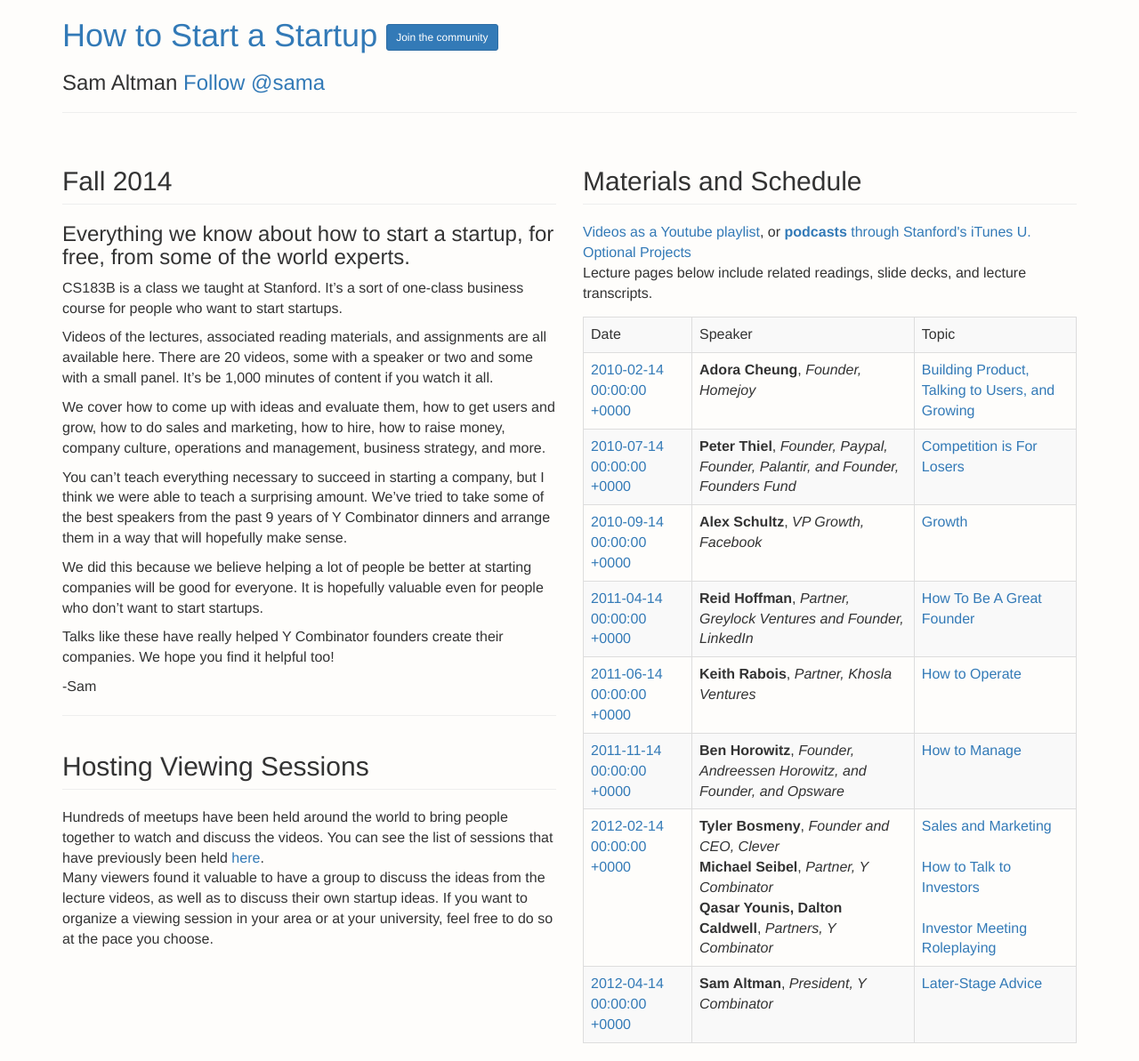
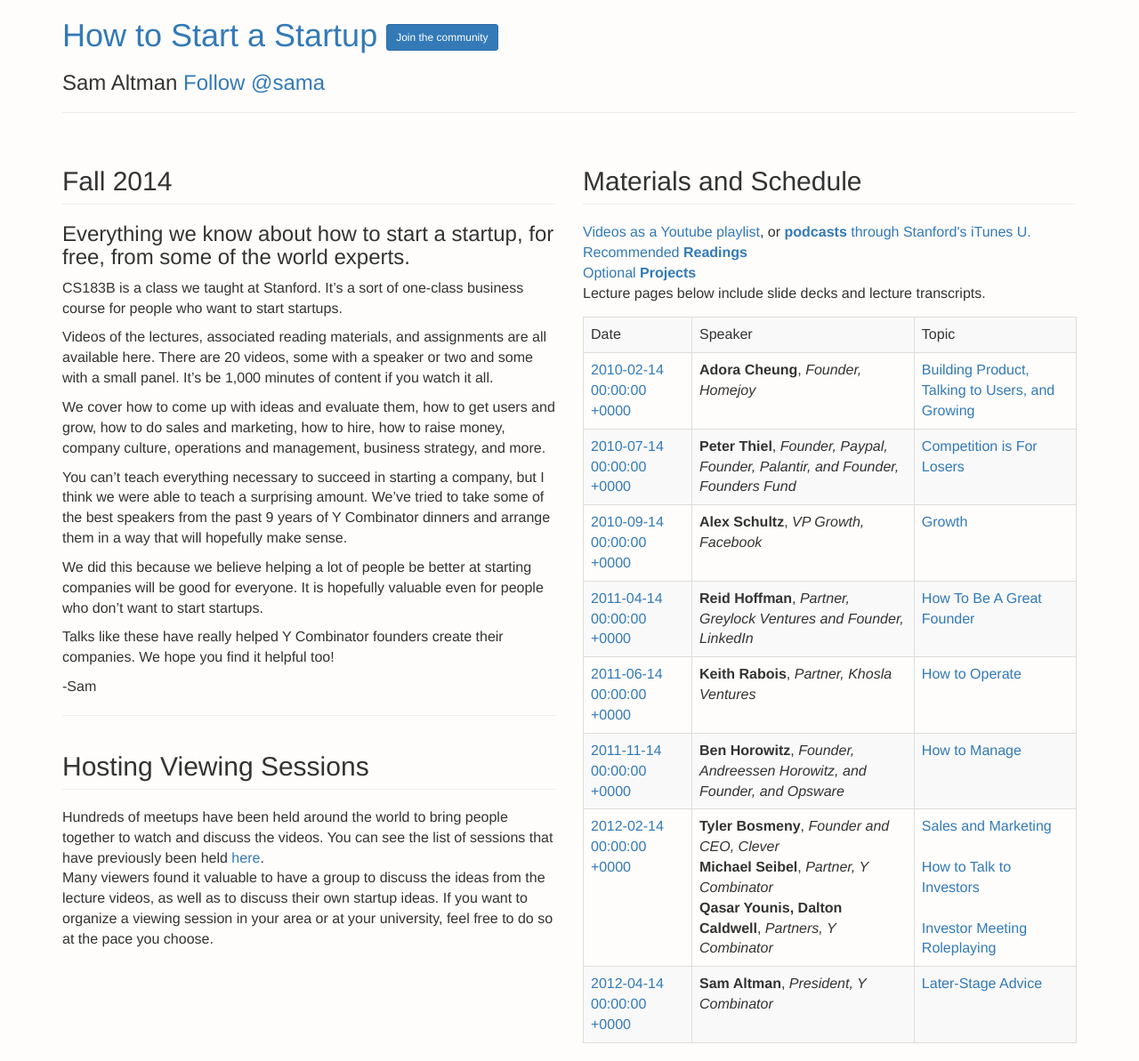
Before and after one commit to potluck/cs183b-bootstrap, a Jekyll site: the page built from _lists/about/index.md, in a window 1280 px wide. Shown: the whole page at 89% size. Built offline with Jekyll 4.4.1, drawn with Linux system fonts in a browser that asks for light colours; nearby versions of some CDN libraries; library files that are not in the unit come from our copies; comment, search, counter and statistics services are not loaded; a file with an impossible date is left out.

Commit message:
added link to readings

```diff
--- a/_lists/about/index.md
+++ b/_lists/about/index.md
@@ -46,8 +46,9 @@
     Materials and Schedule
     </h2>
     <a href="http://www.youtube.com/playlist?list=PL5q_lef6zVkaTY_cT1k7qFNF2TidHCe-1">Videos as a Youtube playlist</a>, or <a href="https://itunes.apple.com/us/course/how-to-start-a-startup/id951932247"><strong>podcasts</strong> through Stanford's iTunes U.</a> <br />
-    <a href="/lists/projects/">Optional Projects</a> <br />
-    Lecture pages below include related readings, slide decks, and lecture transcripts.
+    <a href ="/lists/readings/">Recommended <strong>Readings</strong></a> <br />
+    <a href="/lists/projects/">Optional <strong>Projects</strong></a> <br />
+    Lecture pages below include slide decks and lecture transcripts.
     <table class="table table-striped table-bordered top-margin">
       <tr>
         <td>Date</td>
```
Also changed, not shown: 1 other file.
